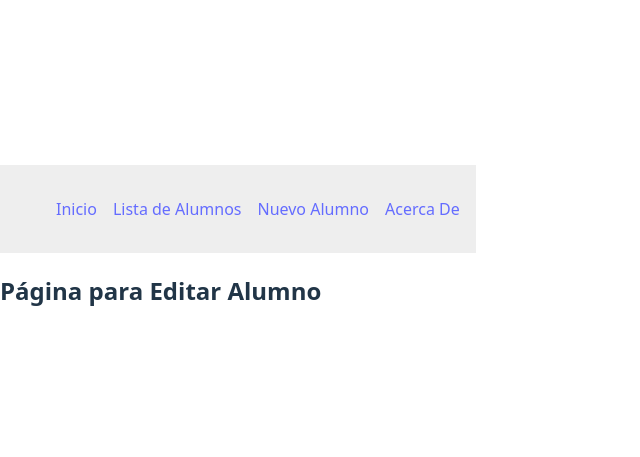
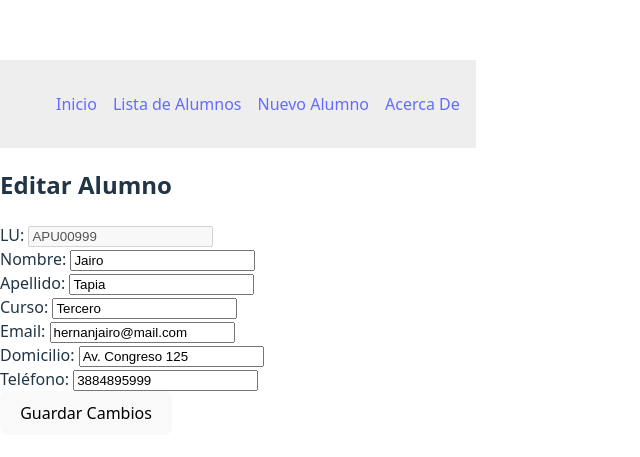
Before and after one commit to CarlosFigueroa497/pv_tp5_grupo14, a React (Vite) app: page /alumnos/APU00999/editar in a window 1280 px wide. Shown: the part 153-610 px from the top of the page, without its empty margins (0-640 px from the left). Built offline with nearby package versions, Linux system fonts and the light colour scheme.

Commit message:
se completo las funcionalidades para el funcionamiento

```diff
--- a/src/App.jsx
+++ b/src/App.jsx
@@ -6,17 +6,31 @@ import EditarAlumno from './pages/EditarAlumno'
 import DetalleAlumno from './pages/DetalleAlumno'
 import AcercaDe from './pages/AcercaDe'
 import NavBar from './components/NavBar'
+import { useState } from 'react';
 
 function App() {
+
+  const [alumnos, setAlumnos] = useState([
+    {
+      id: 'APU00999',
+      nombre: 'Jairo',
+      apellido: 'Tapia',
+      curso: 'Tercero',
+      email: 'hernanjairo@mail.com',
+      domicilio: 'Av. Congreso 125',
+      telefono: '3884895999'
+    }
+  ])
+
   return (
     <>
       <NavBar />
       <Routes>
         <Route path='/' element={<Home />} />
-        <Route path='/alumnos' element={<ListaAlumnos />} />
-        <Route path='/alumnos/nuevo' element={<AgregarAlumno />} />
-        <Route path='/alumnos/:id' element={<DetalleAlumno />} />
-        <Route path='/alumnos/:id/editar' element={<EditarAlumno />} />
+        <Route path='/alumnos' element={<ListaAlumnos alumnos={alumnos} setAlumnos={setAlumnos} />} />
+        <Route path='/alumnos/nuevo' element={<AgregarAlumno setAlumnos={setAlumnos} />} />
+        <Route path='/alumnos/:id' element={<DetalleAlumno alumnos={alumnos} />} />
+        <Route path='/alumnos/:id/editar' element={<EditarAlumno alumnos={alumnos} setAlumnos={setAlumnos} />} />
         <Route path='/acerca' element={<AcercaDe />} />
       </Routes>
     </>
--- a/src/pages/AgregarAlumno.jsx
+++ b/src/pages/AgregarAlumno.jsx
@@ -1,4 +1,71 @@
-function AgregarAlumno() {
-  return <h2>Página para Agregar Alumno</h2>
+import { useState } from 'react';
+import { useNavigate } from 'react-router-dom';
+
+function AgregarAlumno({ setAlumnos }) {
+  const [nuevoAlumno, setNuevoAlumno] = useState({
+    id: '',
+    nombre: '',
+    apellido: '',
+    curso: '',
+    email: '',
+    domicilio: '',
+    telefono: ''
+  });
+
+  const navigate = useNavigate();
+
+  const handleChange = (e) => {
+    setNuevoAlumno({
+      ...nuevoAlumno,
+      [e.target.name]: e.target.value
+    });
+  };
+
+  const handleSubmit = (e) => {
+    e.preventDefault();
+
+    // validacion
+    if (!nuevoAlumno.id || !nuevoAlumno.nombre || !nuevoAlumno.apellido) {
+      alert('Por favor, completá al menos LU, nombre y apellido.');
+      return;
+    }
+
+    // agregar alumnos
+    setAlumnos((prevAlumnos) => [...prevAlumnos, nuevoAlumno]);
+
+    // redirigir a la lista
+    navigate('/alumnos');
+  };
+
+  return (
+    <div>
+      <h2>Agregar Nuevo Alumno</h2>
+      <form onSubmit={handleSubmit}>
+        <div>
+          <label>LU: <input name="id" value={nuevoAlumno.id} onChange={handleChange} /></label>
+        </div>
+        <div>
+          <label>Nombre: <input name="nombre" value={nuevoAlumno.nombre} onChange={handleChange} /></label>
+        </div>
+        <div>
+          <label>Apellido: <input name="apellido" value={nuevoAlumno.apellido} onChange={handleChange} /></label>
+        </div>
+        <div>
+          <label>Curso: <input name="curso" value={nuevoAlumno.curso} onChange={handleChange} /></label>
+        </div>
+        <div>
+          <label>Email: <input name="email" value={nuevoAlumno.email} onChange={handleChange} /></label>
+        </div>
+        <div>
+          <label>Domicilio: <input name="domicilio" value={nuevoAlumno.domicilio} onChange={handleChange} /></label>
+        </div>
+        <div>
+          <label>Teléfono: <input name="telefono" value={nuevoAlumno.telefono} onChange={handleChange} /></label>
+        </div>
+        <button type="submit">Guardar Alumno</button>
+      </form>
+    </div>
+  );
 }
-export default AgregarAlumno
+
+export default AgregarAlumno;
--- a/src/pages/DetalleAlumno.jsx
+++ b/src/pages/DetalleAlumno.jsx
@@ -1,4 +1,24 @@
-function DetalleAlumno() {
-  return <h2>Detalle del Alumno</h2>
+import { useParams } from 'react-router-dom';
+
+function DetalleAlumno({ alumnos }) {
+  const { id } = useParams(); // obtenemos la id desde la url
+  const alumno = alumnos.find(a => a.id === id); // bucar alumno con el id
+
+  if (!alumno) {
+    return <h2>Alumno no encontrado</h2>;
+  }
+
+  return (
+    <div>
+      <h2>Detalle del Alumno</h2>
+      <p><strong>LU:</strong> {alumno.id}</p>
+      <p><strong>Nombre:</strong> {alumno.nombre} {alumno.apellido}</p>
+      <p><strong>Curso:</strong> {alumno.curso}</p>
+      <p><strong>Email:</strong> {alumno.email}</p>
+      <p><strong>Domicilio:</strong> {alumno.domicilio}</p>
+      <p><strong>Teléfono:</strong> {alumno.telefono}</p>
+    </div>
+  );
 }
-export default DetalleAlumno
+
+export default DetalleAlumno;
--- a/src/pages/EditarAlumno.jsx
+++ b/src/pages/EditarAlumno.jsx
@@ -1,4 +1,80 @@
-function EditarAlumno() {
-  return <h2>Página para Editar Alumno</h2>
+import { useState, useEffect } from 'react';
+import { useParams, useNavigate } from 'react-router-dom';
+
+function EditarAlumno({ alumnos, setAlumnos }) {
+  const { id } = useParams();
+  const navigate = useNavigate();
+
+  const alumnoExistente = alumnos.find(a => a.id === id);
+
+  const [formAlumno, setFormAlumno] = useState({
+    id: '',
+    nombre: '',
+    apellido: '',
+    curso: '',
+    email: '',
+    domicilio: '',
+    telefono: ''
+  });
+
+  // precargar datos uando se encuentra el alumnos
+  useEffect(() => {
+    if (alumnoExistente) {
+      setFormAlumno(alumnoExistente);
+    }
+  }, [alumnoExistente]);
+
+  const handleChange = (e) => {
+    setFormAlumno({
+      ...formAlumno,
+      [e.target.name]: e.target.value
+    });
+  };
+
+  const handleSubmit = (e) => {
+    e.preventDefault();
+
+    const alumnosActualizados = alumnos.map((alumno) =>
+      alumno.id === id ? formAlumno : alumno
+    );
+
+    setAlumnos(alumnosActualizados);
+    navigate('/alumnos');
+  };
+
+  if (!alumnoExistente) {
+    return <h2>Alumno no encontrado</h2>;
+  }
+
+  return (
+    <div>
+      <h2>Editar Alumno</h2>
+      <form onSubmit={handleSubmit}>
+        <div>
+          <label>LU: <input name="id" value={formAlumno.id} onChange={handleChange} disabled /></label>
+        </div>
+        <div>
+          <label>Nombre: <input name="nombre" value={formAlumno.nombre} onChange={handleChange} /></label>
+        </div>
+        <div>
+          <label>Apellido: <input name="apellido" value={formAlumno.apellido} onChange={handleChange} /></label>
+        </div>
+        <div>
+          <label>Curso: <input name="curso" value={formAlumno.curso} onChange={handleChange} /></label>
+        </div>
+        <div>
+          <label>Email: <input name="email" value={formAlumno.email} onChange={handleChange} /></label>
+        </div>
+        <div>
+          <label>Domicilio: <input name="domicilio" value={formAlumno.domicilio} onChange={handleChange} /></label>
+        </div>
+        <div>
+          <label>Teléfono: <input name="telefono" value={formAlumno.telefono} onChange={handleChange} /></label>
+        </div>
+        <button type="submit">Guardar Cambios</button>
+      </form>
+    </div>
+  );
 }
-export default EditarAlumno
+
+export default EditarAlumno;
--- a/src/pages/ListaAlumnos.jsx
+++ b/src/pages/ListaAlumnos.jsx
@@ -1,4 +1,47 @@
-function ListaAlumnos() {
-  return <h2>Página de Lista de Alumnos</h2>
+import { Link } from 'react-router-dom';
+
+function ListaAlumnos({ alumnos, setAlumnos }) {
+  const handleEliminar = (id) => {
+    const confirmar = confirm('¿Esta seguro que desea eliminar este alumno?');
+    if (confirmar) {
+      const nuevosAlumnos = alumnos.filter((alumno) => alumno.id !== id);
+      setAlumnos(nuevosAlumnos);
+    }
+  };
+
+  return (
+    <div>
+      <h2>Lista de Alumnos</h2>
+      {alumnos.length === 0 ? (
+        <p>No hay alumnos cargados.</p>
+      ) : (
+        <table border="1" cellPadding="8">
+          <thead>
+            <tr>
+              <th>LU</th>
+              <th>Nombre</th>
+              <th>Curso</th>
+              <th>Acciones</th>
+            </tr>
+          </thead>
+          <tbody>
+            {alumnos.map((alumno) => (
+              <tr key={alumno.id}>
+                <td>{alumno.id}</td>
+                <td>{alumno.nombre} {alumno.apellido}</td>
+                <td>{alumno.curso}</td>
+                <td>
+                  <Link to={`/alumnos/${alumno.id}`}>Ver</Link>{" | "}
+                  <Link to={`/alumnos/${alumno.id}/editar`}>Editar</Link>{" | "}
+                  <button onClick={() => handleEliminar(alumno.id)}>Eliminar</button>
+                </td>
+              </tr>
+            ))}
+          </tbody>
+        </table>
+      )}
+    </div>
+  );
 }
-export default ListaAlumnos
+
+export default ListaAlumnos;
```
